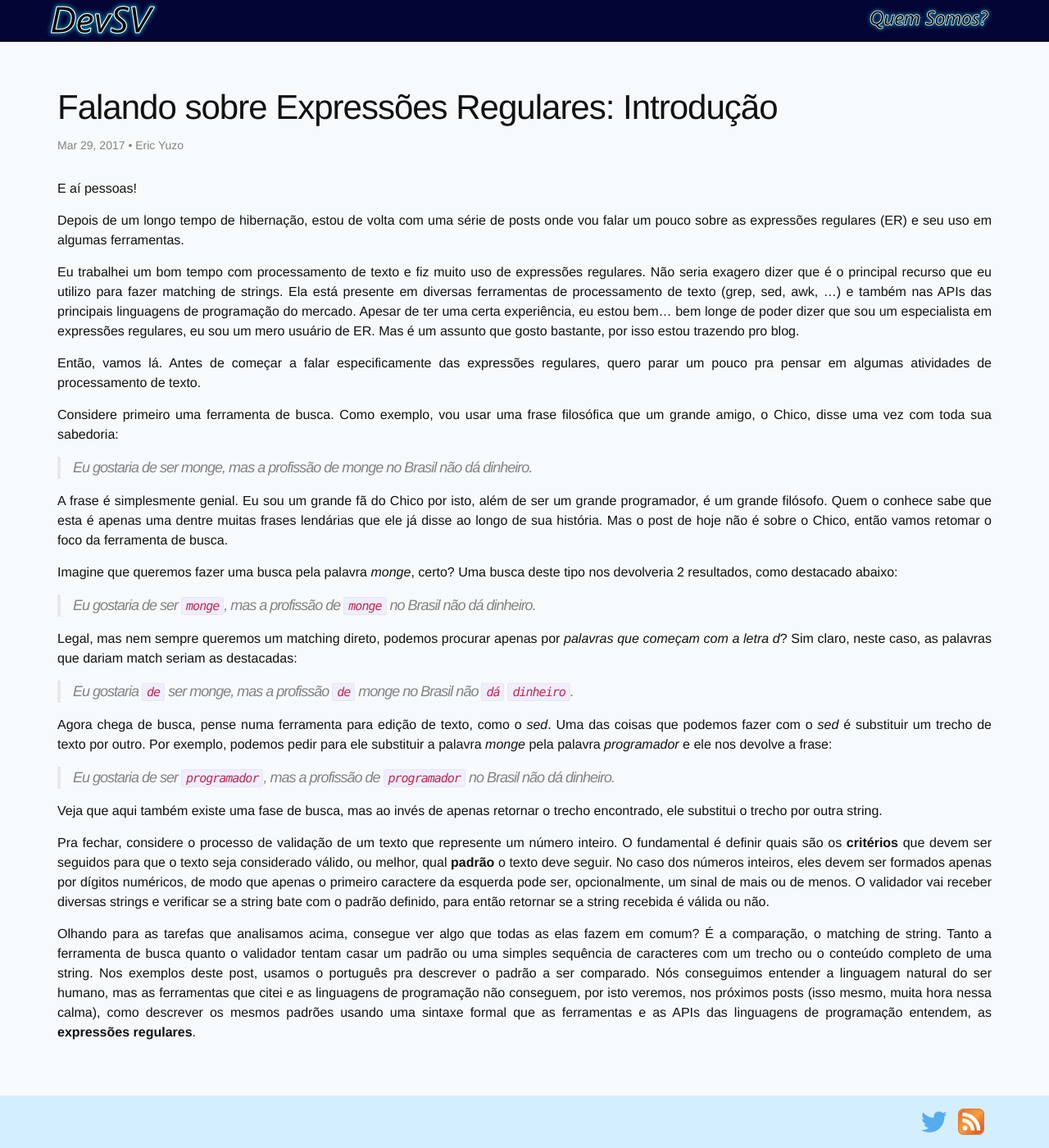
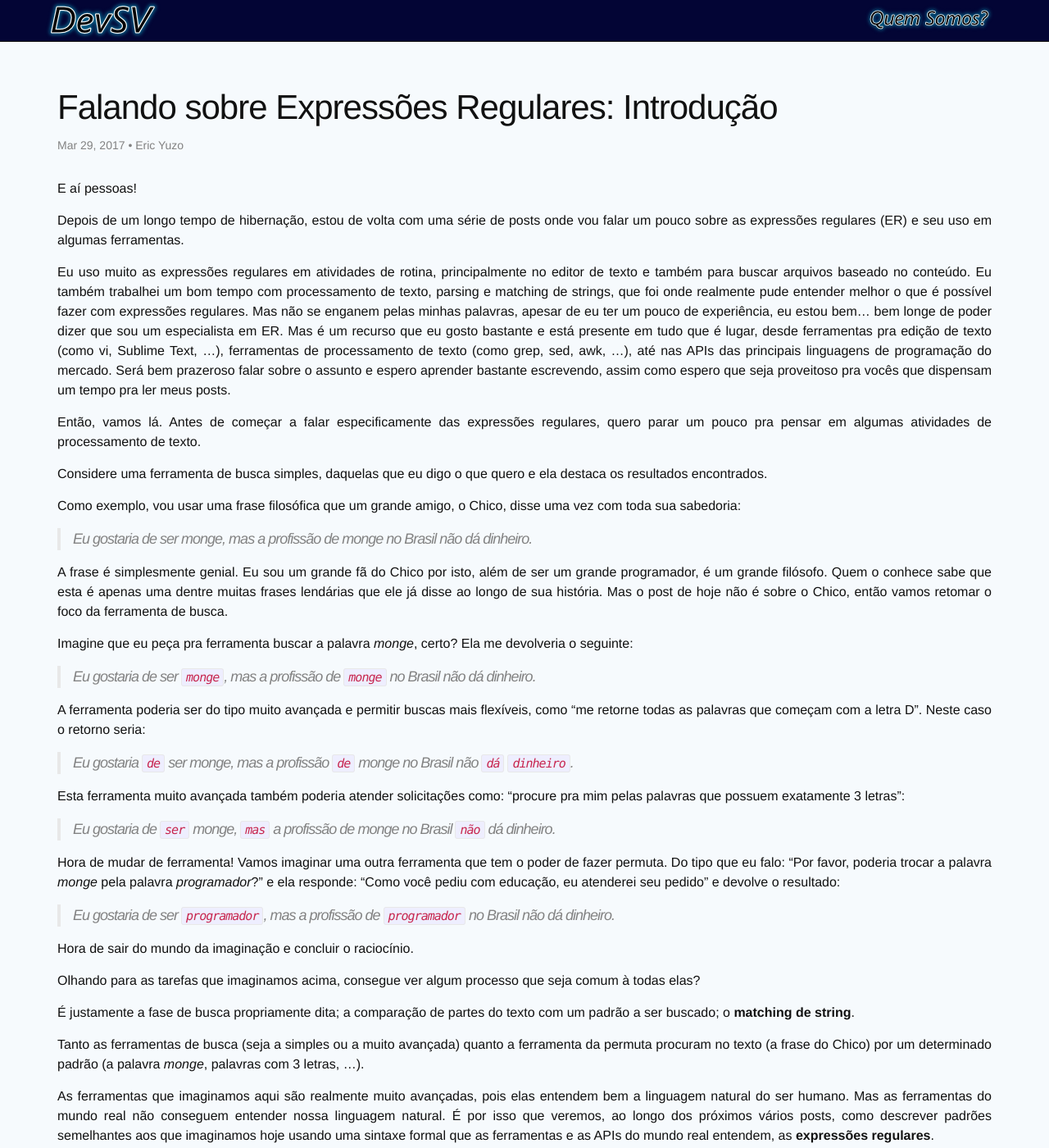
Before and after one commit to devsvbr/devsvbr.github.io, a Jekyll site: the page built from _posts/2017-03-29-falando-sobre-expressoes-regulares-introducao.md, in a window 1280 px wide and 1400 px high. Shown: the whole window at 82% size. Built offline with Jekyll 4.4.1, drawn with Linux system fonts in a browser that asks for light colours.

Commit message:
revisao post #1 sobre ER

```diff
--- a/_posts/2017-03-29-falando-sobre-expressoes-regulares-introducao.md
+++ b/_posts/2017-03-29-falando-sobre-expressoes-regulares-introducao.md
@@ -8,30 +8,45 @@ E aí pessoas!
 
 Depois de um longo tempo de hibernação, estou de volta com uma série de posts onde vou falar um pouco sobre as expressões regulares (ER) e seu uso em algumas ferramentas.
 
-Eu trabalhei um bom tempo com processamento de texto e fiz muito uso de expressões regulares. Não seria exagero dizer que é o principal recurso que eu utilizo para fazer matching de strings. Ela está presente em diversas ferramentas de processamento de texto (grep, sed, awk, ...) e também nas APIs das principais linguagens de programação do mercado. Apesar de ter uma certa experiência, eu estou bem... bem longe de poder dizer que sou um especialista em expressões regulares, eu sou um mero usuário de ER. Mas é um assunto que gosto bastante, por isso estou trazendo pro blog.
+Eu uso muito as expressões regulares em atividades de rotina, principalmente no editor de texto e também  para buscar arquivos baseado no conteúdo. Eu também trabalhei um bom tempo com processamento de texto, parsing e matching de strings, que foi onde realmente pude entender melhor o que é possível fazer com expressões regulares. Mas não se enganem pelas minhas palavras, apesar de eu ter um pouco de experiência, eu estou bem... bem longe de poder dizer que sou um especialista em ER. Mas é um recurso que eu gosto bastante e está presente em tudo que é lugar, desde ferramentas pra edição de texto (como vi, Sublime Text, ...), ferramentas de processamento de texto (como grep, sed, awk, ...), até nas APIs das principais linguagens de programação do mercado. Será bem prazeroso falar sobre o assunto e espero aprender bastante escrevendo, assim como espero que seja proveitoso pra vocês que dispensam um tempo pra ler meus posts.
+
 
 Então, vamos lá. Antes de começar a falar especificamente das expressões regulares, quero parar um pouco pra pensar em algumas atividades de processamento de texto.
 
-Considere primeiro uma ferramenta de busca. Como exemplo, vou usar uma frase filosófica que um grande amigo, o Chico, disse uma vez com toda sua sabedoria:
+Considere uma ferramenta de busca simples, daquelas que eu digo o que quero e ela destaca os resultados encontrados.
+
+Como exemplo, vou usar uma frase filosófica que um grande amigo, o Chico, disse uma vez com toda sua sabedoria:
 
 > Eu gostaria de ser monge, mas a profissão de monge no Brasil não dá dinheiro.
 
 A frase é simplesmente genial. Eu sou um grande fã do Chico por isto, além de ser um grande programador, é um grande filósofo. Quem o conhece sabe que esta é apenas uma dentre muitas frases lendárias que ele já disse ao longo de sua história. Mas o post de hoje não é sobre o Chico, então vamos retomar o foco da ferramenta de busca.
 
-Imagine que queremos fazer uma busca pela palavra _monge_, certo? Uma busca deste tipo nos devolveria 2 resultados, como destacado abaixo:
+Imagine que eu peça pra ferramenta buscar a palavra _monge_, certo? Ela me devolveria o seguinte:
 
 > Eu gostaria de ser `monge`, mas a profissão de `monge` no Brasil não dá dinheiro.
 
-Legal, mas nem sempre queremos um matching direto, podemos procurar apenas por _palavras que começam com a letra d_? Sim claro, neste caso, as palavras que dariam match seriam as destacadas:
+A ferramenta poderia ser do tipo muito avançada e permitir buscas mais flexíveis, como "me retorne todas as palavras que começam com a letra D". Neste caso o retorno seria:
 
 > Eu gostaria `de` ser monge, mas a profissão `de` monge no Brasil não `dá` `dinheiro`.
 
-Agora chega de busca, pense numa ferramenta para edição de texto, como o _sed_. Uma das coisas que podemos fazer com o _sed_ é substituir um trecho de texto por outro. Por exemplo, podemos pedir para ele substituir a palavra _monge_ pela palavra _programador_ e ele nos devolve a frase:
+Esta ferramenta muito avançada também poderia atender solicitações como: "procure pra mim pelas palavras que possuem exatamente 3 letras":
+
+> Eu gostaria de `ser` monge, `mas` a profissão de monge no Brasil `não` dá dinheiro.
+
+Hora de mudar de ferramenta! Vamos imaginar uma outra ferramenta que tem o poder de fazer permuta. Do tipo que eu falo: "Por favor, poderia trocar a palavra _monge_ pela palavra _programador_?" e ela responde: "Como você pediu com educação, eu atenderei seu pedido" e devolve o resultado:
 
 > Eu gostaria de ser `programador`, mas a profissão de `programador` no Brasil não dá dinheiro.
 
-Veja que aqui também existe uma fase de busca, mas ao invés de apenas retornar o trecho encontrado, ele substitui o trecho por outra string.
+Hora de sair do mundo da imaginação e concluir o raciocínio.
 
-Pra fechar, considere o processo de validação de um texto que represente um número inteiro. O fundamental é definir quais são os **critérios** que devem ser seguidos para que o texto seja considerado válido, ou melhor, qual **padrão** o texto deve seguir. No caso dos números inteiros, eles devem ser formados apenas por dígitos numéricos, de modo que apenas o primeiro caractere da esquerda pode ser, opcionalmente, um sinal de mais ou de menos. O validador vai receber diversas strings e verificar se a string bate com o padrão definido, para então retornar se a string recebida é válida ou não.
+Olhando para as tarefas que imaginamos acima, consegue ver algum processo que seja comum à todas elas?
 
-Olhando para as tarefas que analisamos acima, consegue ver algo que todas as elas fazem em comum? É a comparação, o matching de string. Tanto a ferramenta de busca quanto o validador tentam casar um padrão ou uma simples sequência de caracteres com um trecho ou o conteúdo completo de uma string. Nos exemplos deste post, usamos o português pra descrever o padrão a ser comparado. Nós conseguimos entender a linguagem natural do ser humano, mas as ferramentas que citei e as linguagens de programação não conseguem, por isto veremos, nos próximos posts (isso mesmo, muita hora nessa calma), como descrever os mesmos padrões usando uma sintaxe formal que as ferramentas e as APIs das linguagens de programação entendem, as **expressões regulares**.
+É justamente a fase de busca propriamente dita; a comparação de partes do texto com um padrão a ser buscado; o **matching de string**.
+
+Tanto as ferramentas de busca (seja a simples ou a muito avançada) quanto a ferramenta da permuta procuram no texto (a frase do Chico) por um determinado padrão (a palavra _monge_, palavras com 3 letras, ...).
+
+As ferramentas que imaginamos aqui são realmente muito avançadas, pois elas entendem bem a linguagem natural do ser humano. Mas as ferramentas do mundo real não conseguem entender nossa linguagem natural. É por isso que veremos, ao longo dos próximos vários posts, como descrever padrões semelhantes aos que imaginamos hoje usando uma sintaxe formal que as ferramentas e as APIs do mundo real entendem, as **expressões regulares**.
+
+Valeu pessoas!
+
+Falou...
```
